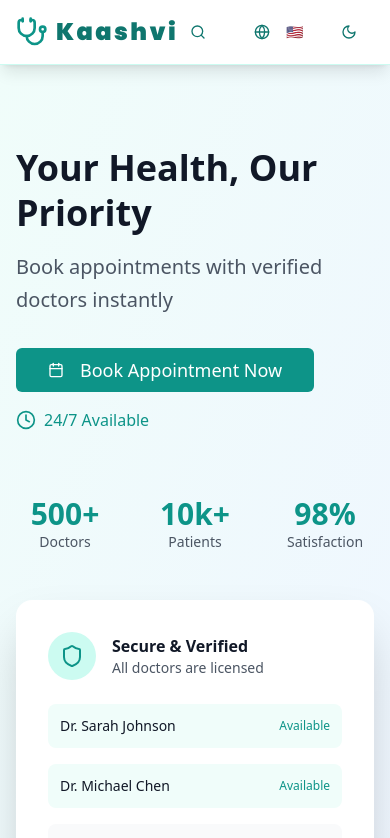
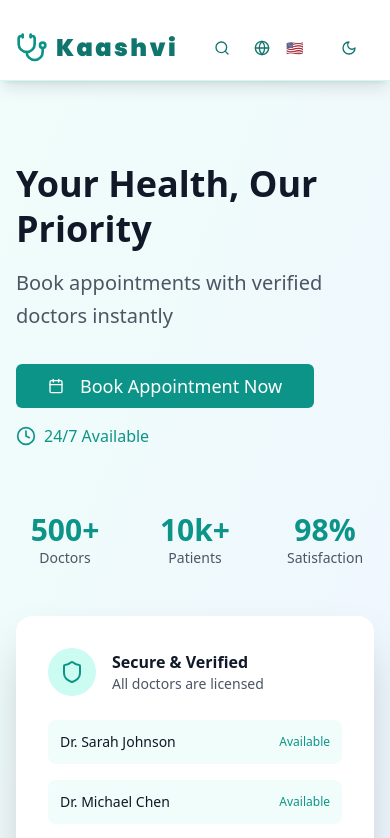
Before and after one commit to heyprakhar/kashi_frontend, a React (Vite) app: page / in a window 390 px wide. Shown: the top 838 px of the page. Built offline with nearby package versions, Linux system fonts and the light colour scheme.

Commit message:
fixed some issues of navbar in mobile devices

```diff
--- a/src/components/Navbar.tsx
+++ b/src/components/Navbar.tsx
@@ -14,6 +14,7 @@ export const Navbar: React.FC = () => {
   const [isMenuOpen, setIsMenuOpen] = useState(false);
   const [searchOpen, setSearchOpen] = useState(false);
   const [searchTerm, setSearchTerm] = useState('');
+  const searchInputRef = React.useRef<HTMLInputElement>(null);
 
   const navItems = [
     { key: 'home', href: '#home' },
@@ -33,10 +34,11 @@ export const Navbar: React.FC = () => {
   );
 
   return (
-    <nav className="bg-white dark:bg-gray-900 shadow-lg border-b border-teal-100 dark:border-teal-800 sticky top-0 z-50">
+    <nav className="bg-white dark:bg-gray-900 shadow-lg border-b border-teal-100 dark:border-teal-800 sticky top-0 z-50 pt-4 md:pt-0">
       <div className="max-w-7xl mx-auto px-4 sm:px-6 lg:px-8">
         <div className="flex justify-between items-center h-16">
-          {/* Logo */}
+          {/* Logo and Mobile Search Button Row */}
+          <div className="flex items-center justify-between w-full md:w-auto">
             <div className="flex items-center space-x-2">
               <Stethoscope className="h-8 w-8 text-teal-600" />
               <Link to="/">
@@ -44,6 +46,46 @@ export const Navbar: React.FC = () => {
                   Kaashvi
                 </span>
               </Link>
+            </div>
+            {/* Mobile Search Button with extra space */}
+            <div className="md:hidden ml-6 flex-shrink-0">
+              <Popover open={searchOpen} onOpenChange={(open) => {
+                // Only close if not focusing input
+                if (!open && document.activeElement === searchInputRef.current) return;
+                setSearchOpen(open);
+              }}>
+                <PopoverTrigger asChild>
+                  <Button variant="ghost" size="icon" aria-label="Search">
+                    <Search className="h-5 w-5 text-teal-700 dark:text-teal-300" />
+                  </Button>
+                </PopoverTrigger>
+                <PopoverContent align="start" className="w-72" onOpenAutoFocus={e => {
+                  e.preventDefault();
+                  setTimeout(() => searchInputRef.current?.focus(), 0);
+                }}>
+                  <div className="mb-2 font-semibold text-gray-900 dark:text-white">{t('booking.searchDoctors')}</div>
+                  <Input
+                    ref={searchInputRef}
+                    placeholder={t('booking.searchPlaceholder')}
+                    value={searchTerm}
+                    onChange={e => setSearchTerm(e.target.value)}
+                    className="mb-3"
+                  />
+                  <ul className="divide-y divide-gray-200 dark:divide-gray-700">
+                    {filteredSuggestions.length > 0 ? (
+                      filteredSuggestions.map((doc, idx) => (
+                        <li key={idx} className="py-2 flex flex-col">
+                          <span className="font-medium text-teal-700 dark:text-teal-300">{doc.name}</span>
+                          <span className="text-xs text-gray-500 dark:text-gray-400">{doc.specialty}</span>
+                        </li>
+                      ))
+                    ) : (
+                      <li className="py-2 text-gray-500 dark:text-gray-400 text-sm">{t('booking.noResults')}</li>
+                    )}
+                  </ul>
+                </PopoverContent>
+              </Popover>
+            </div>
           </div>
 
           {/* Desktop Navigation */}
@@ -94,38 +136,7 @@ export const Navbar: React.FC = () => {
 
           {/* Controls */}
           <div className="flex items-center space-x-4">
-            {/* Mobile Search Button */}
-            <div className="md:hidden">
-              <Popover open={searchOpen} onOpenChange={setSearchOpen}>
-                <PopoverTrigger asChild>
-                  <Button variant="ghost" size="icon" aria-label="Search" className="mr-2">
-                    <Search className="h-5 w-5 text-teal-700 dark:text-teal-300" />
-                  </Button>
-                </PopoverTrigger>
-                <PopoverContent align="start" className="w-72">
-                  <div className="mb-2 font-semibold text-gray-900 dark:text-white">{t('booking.searchDoctors')}</div>
-                  <Input
-                    placeholder={t('booking.searchPlaceholder')}
-                    value={searchTerm}
-                    onChange={e => setSearchTerm(e.target.value)}
-                    className="mb-3"
-                    autoFocus
-                  />
-                  <ul className="divide-y divide-gray-200 dark:divide-gray-700">
-                    {filteredSuggestions.length > 0 ? (
-                      filteredSuggestions.map((doc, idx) => (
-                        <li key={idx} className="py-2 flex flex-col">
-                          <span className="font-medium text-teal-700 dark:text-teal-300">{doc.name}</span>
-                          <span className="text-xs text-gray-500 dark:text-gray-400">{doc.specialty}</span>
-                        </li>
-                      ))
-                    ) : (
-                      <li className="py-2 text-gray-500 dark:text-gray-400 text-sm">{t('booking.noResults')}</li>
-                    )}
-                  </ul>
-                </PopoverContent>
-              </Popover>
-            </div>
+            {/* Remove mobile search button from here, now in logo row */}
             <LanguageSwitcher />
             <DarkModeToggle />
 
```
Lines whose indentation alone changed are shown as unchanged.
